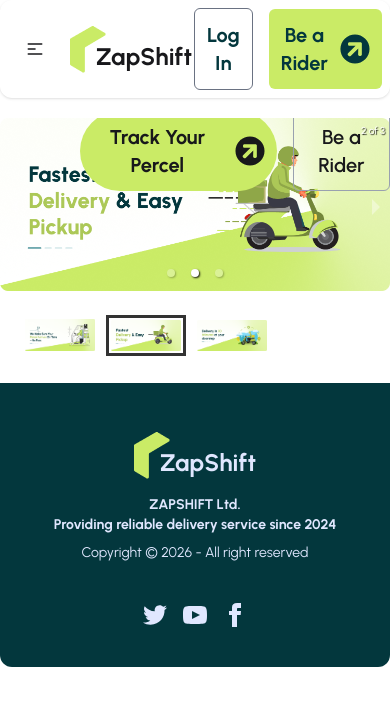
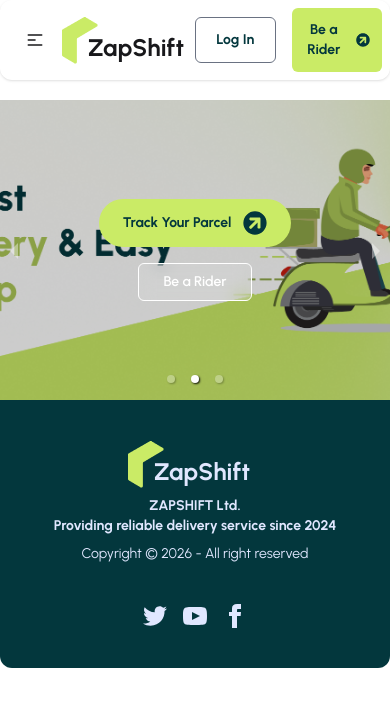
Before and after one commit to fahim-shareear/zap-shift-main, a React app in the folder zap-shift-ui/: page / in a window 390 px wide. Shown: the top 706 px of the page. Built offline with nearby package versions, Linux system fonts and the light colour scheme; the HTML template or start-up script is replaced by a standard one.

Commit message:
fixing responsiveness for navbar and banner

```diff
--- a/zap-shift-ui/src/components/logo/Logo.jsx
+++ b/zap-shift-ui/src/components/logo/Logo.jsx
@@ -6,7 +6,7 @@ const Logo = () => {
     return (
         <>
             <Link to="/">
-                <div className="flex items-end m-2">
+                <div className="flex items-end md:m-2 mr-3">
                     <img src={logo} alt="zap-shift logo" />
                     <h3 className="font-bold text-2xl -ms-2.5">ZapShift</h3>
                 </div>
--- a/zap-shift-ui/src/pages/home/Banner.jsx
+++ b/zap-shift-ui/src/pages/home/Banner.jsx
@@ -1,37 +1,52 @@
 import React from 'react';
 import { Carousel } from 'react-responsive-carousel';
+import "react-responsive-carousel/lib/styles/carousel.min.css";
+import { FaArrowCircleRight } from 'react-icons/fa';
+
+// Images (keep your imports as they are)
 import bannerImg1 from '../../assets/banner/banner1.png';
 import bannerImg2 from '../../assets/banner/banner2.png';
 import bannerImg3 from '../../assets/banner/banner3.png';
-import "react-responsive-carousel/lib/styles/carousel.min.css";
-import { FaArrowCircleRight } from 'react-icons/fa';
 
 const Banner = () => {
+    const images = [bannerImg1, bannerImg2, bannerImg3];
+
     return (
-        <Carousel autoPlay={true} interval={3000} infiniteLoop={true} className='mt-5' emulateTouch={true}>
-            <div className="relative">
-                <img src={bannerImg1} />
-                <div className="flex itens-center justify-center gap-4 absolute left-20 bottom-25">
-                    <button className="bg-secondary rounded-full p-3 flex items-center justify-center cursor-pointer font-bold text-xl">Track Your Percel <span className="ml-3 text-3xl -rotate-45"><FaArrowCircleRight></FaArrowCircleRight></span></button>
-                    <button className="text-xl font-semibold rounded-md p-2 cursor-pointer border border-gray-400">Be a Rider</button>
+        <Carousel
+            autoPlay={true}
+            interval={3000}
+            infiniteLoop={true}
+            emulateTouch={true}
+            showStatus={false}
+            showThumbs={false}
+            className='mt-5'
+        >
+            {images.map((img, index) => (
+                <div key={index} className="relative h-[300px] md:h-[500px] lg:h-[600px]">
+                    {/* Object-cover ensures the image fills the area without stretching */}
+                    <img
+                        src={img}
+                        className="h-full w-full object-cover"
+                        alt={`banner-${index}`}
+                    />
+
+                    {/* Overlay: Centered on mobile, Left-aligned on Desktop */}
+                    <div className="absolute inset-0 flex flex-col items-center justify-center bg-black/20 p-4 md:items-start md:justify-end md:pb-20 md:pl-20">
+                        <div className="flex flex-col sm:flex-row items-center gap-4">
+                            <button className="bg-secondary text-primary rounded-full px-6 py-3 flex items-center justify-center cursor-pointer font-bold text-sm md:text-xl transition-transform hover:scale-105">
+                                Track Your Parcel
+                                <span className="ml-3 text-2xl md:text-3xl -rotate-45 text-primary">
+                                    <FaArrowCircleRight />
+                                </span>
+                            </button>
+
+                            <button className="text-sm md:text-xl font-semibold rounded-md px-6 py-2 cursor-pointer border border-white bg-white/10 text-white backdrop-blur-sm hover:bg-white hover:text-black transition-all">
+                                Be a Rider
+                            </button>
+                        </div>
+                    </div>
                 </div>
-            </div>
-
-            <div className="relative">
-                <img src={bannerImg2} />
-                <div className="flex itens-center justify-center gap-4 absolute left-20 bottom-25">
-                    <button className="bg-secondary rounded-full p-3 flex items-center justify-center cursor-pointer font-bold text-xl">Track Your Percel <span className="ml-3 text-3xl -rotate-45"><FaArrowCircleRight></FaArrowCircleRight></span></button>
-                    <button className="text-xl font-semibold rounded-md p-2 cursor-pointer border border-gray-400">Be a Rider</button>
-                </div>
-            </div>
-
-            <div className="relative">
-                <img src={bannerImg3} />
-                <div className="flex itens-center justify-center gap-4 absolute left-20 bottom-25">
-                    <button className="bg-secondary rounded-full p-3 flex items-center justify-center cursor-pointer font-bold text-xl">Track Your Percel <span className="ml-3 text-3xl -rotate-45"><FaArrowCircleRight></FaArrowCircleRight></span></button>
-                    <button className="text-xl font-semibold rounded-md p-2 cursor-pointer border border-gray-400">Be a Rider</button>
-                </div>
-            </div>
+            ))}
         </Carousel>
     );
 };
--- a/zap-shift-ui/src/pages/shared/Navbar.jsx
+++ b/zap-shift-ui/src/pages/shared/Navbar.jsx
@@ -33,10 +33,10 @@ const Navbar = () => {
                     {links}
                 </ul>
             </div>
-            <div className="navbar-end flex gap-4">
-                <button className="cursor-pointer transition-all duration-150 active:scale-95 active:shadow-inner border border-gray-500 text-primary font-bold p-3 w-25 text-center rounded-md text-xl">Log In</button>
+            <div className="navbar-end flex gap-4 sm:ml-10">
+                <button className="text-sm cursor-pointer transition-all duration-150 active:scale-95 active:shadow-inner border border-gray-500 text-primary font-bold p-3 w-25 text-center rounded-md md:text-xl">Log In</button>
 
-                <button className="cursor-pointer transition-all duration-150 active:scale-95 active:shadow-inner flex items-center gap-3 bg-secondary text-primary font-bold p-3 rounded-md text-xl">Be a Rider <span className="text-3xl -rotate-45"><FaArrowCircleRight /></span></button>
+                <button className="text-sm cursor-pointer transition-all duration-150 active:scale-95 active:shadow-inner flex items-center gap-3 bg-secondary text-primary font-bold p-3 rounded-md md:text-xl">Be a Rider <span className="md:text-3xl text-md sm:px-2 sm:py-5 no-wrap -rotate-45"><FaArrowCircleRight /></span></button>
             </div>
         </div>
     );
```
